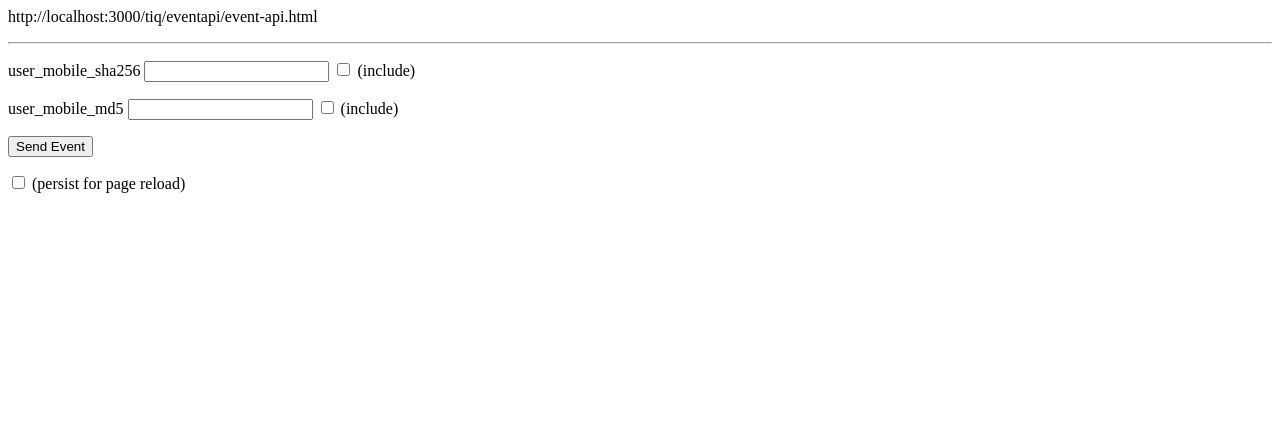
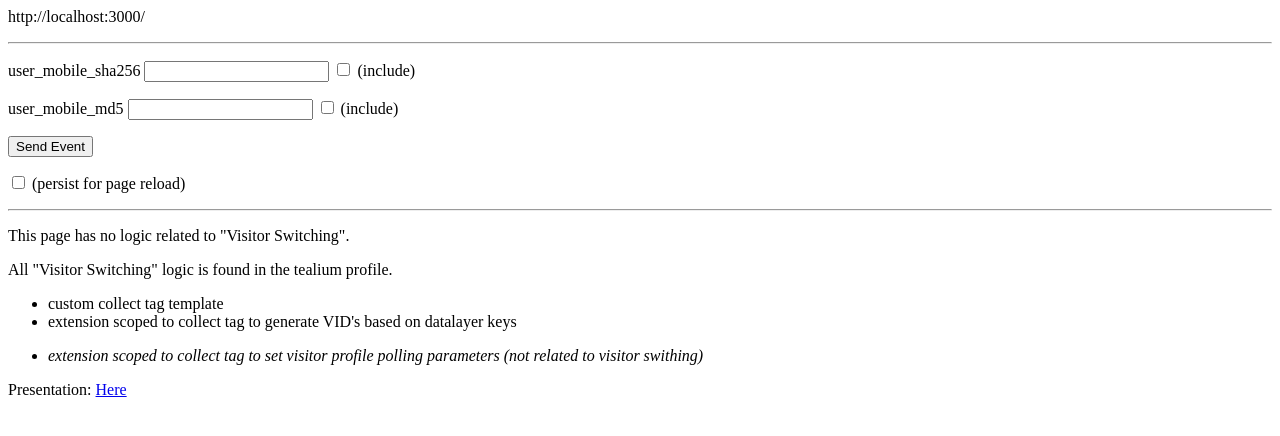
Before and after one commit to melanyss/VisitorSwitching, a website: page home.html in a window 1280 px wide. Drawn offline with nearby package versions, Linux system fonts and the light colour scheme.

Commit message:
Update home.html

```diff
--- a/home.html
+++ b/home.html
@@ -139,7 +139,7 @@
 
         <div class="my_test_class"></div>
 
-        <p>http://localhost:3000/tiq/eventapi/event-api.html</p>
+        <p>http://localhost:3000/</p>
 
         <hr>
 
@@ -162,6 +162,26 @@
             <input type="checkbox" class="chkbox" name="" id="exclude_stitching_keys_in_event"> (exclude stitching keys in even, to test VID's uniqueness)
         </p> -->
 
+        <hr>
+
+        <p>
+            This page has no logic related to "Visitor Switching".
+        </p>
+        <p>
+            All "Visitor Switching" logic is found in the tealium profile.
+            <ul>
+                <li>custom collect tag template</li>
+                <li>extension scoped to collect tag to generate VID's based on datalayer keys</li>
+            </ul>
+            <ul>
+                <li><span style="font-style: italic;">extension scoped to collect tag to set visitor profile polling parameters (not related to visitor swithing)</span></li>
+            </ul>
+        </p>
+        <p>
+            Presentation:
+            <a href="https://docs.google.com/presentation/d/1aBDVuWB2UkGy2lTCVqX2nNJsLk3VJIdKf2KXF971x-A/edit?usp=sharing" target="_blank" rel="noopener noreferrer">Here</a>
+
+        </p>
     </body>
 
 
```
